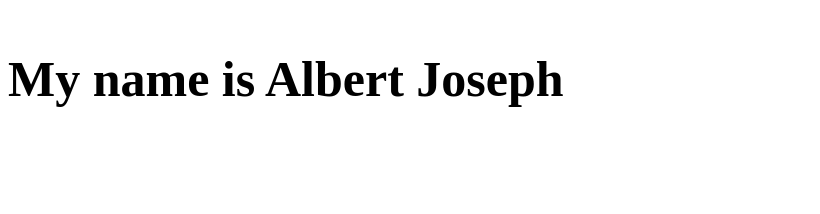
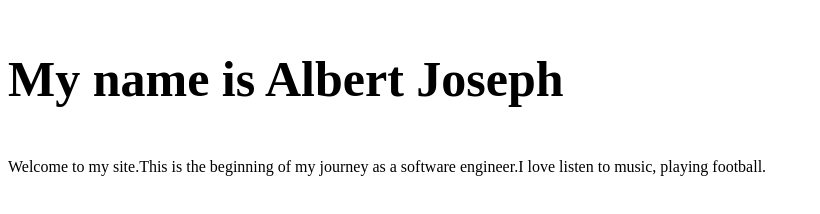
Before and after one commit to XhXai/MySite, a plain HTML site: page about.html in a window 1280 px wide. Shown: the whole page, without its empty margins (0-820 px from the left). Drawn offline with Linux system fonts and the light colour scheme.

Commit message:
added a paragraph

```diff
--- a/about.html
+++ b/about.html
@@ -9,5 +9,6 @@
 </head>
 <body>
     <p id="about">My name is Albert Joseph</p>
+    <p>Welcome to my site.This is the beginning of my journey as a software engineer.I love listen to music, playing football.</p>
 </body>
 </html>
```
